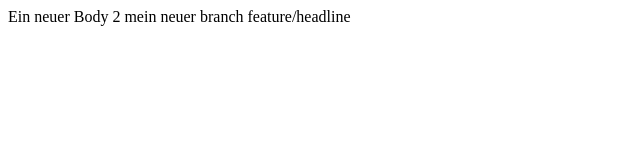
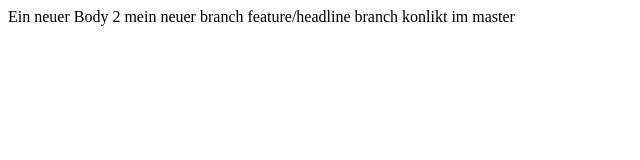
Before and after one commit to stweidenauer/udemy_Github_course, a plain HTML site: page index.html in a window 1280 px wide. Shown: the whole page, without its empty margins (0-640 px from the left). Drawn offline with Linux system fonts and the light colour scheme.

Commit message:
commit im branch

```diff
--- a/index.html
+++ b/index.html
@@ -7,6 +7,7 @@
         <body>
 		Ein neuer Body 2
 		mein neuer branch feature/headline
+		branch konlikt im master
         </body>
 
 </html>
```
